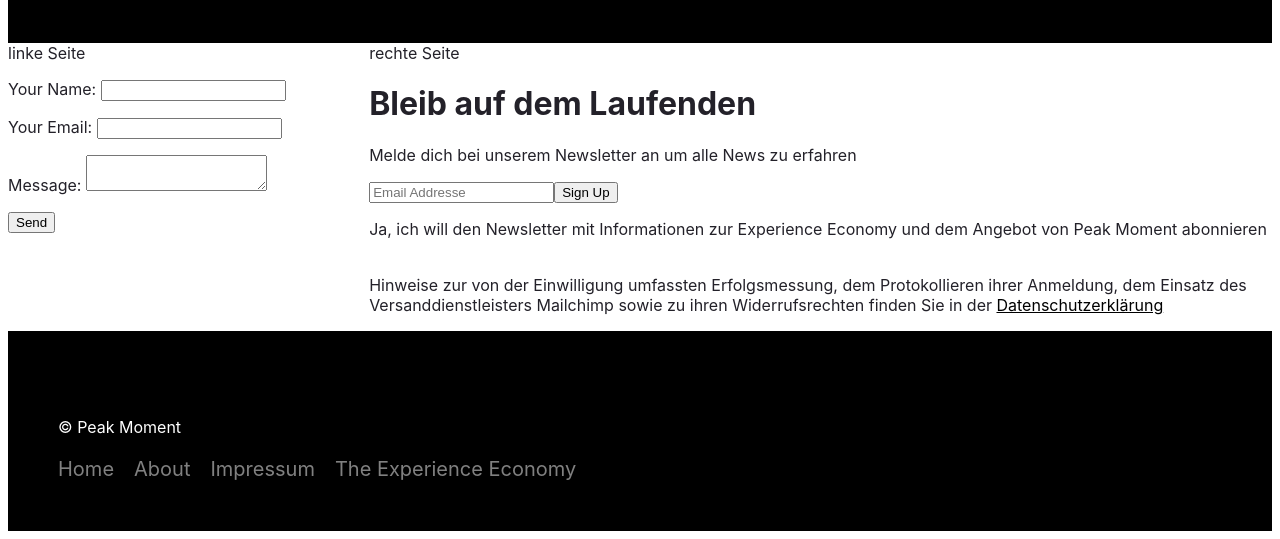
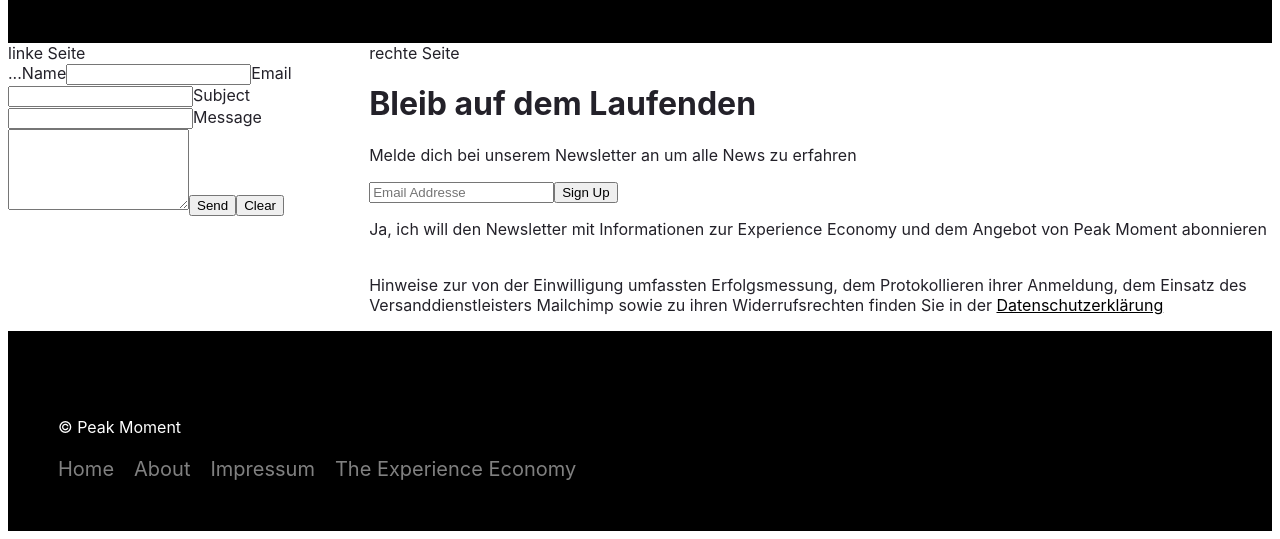
Before and after one commit to FlorianMerkle/peak-moment, a Gatsby site: page /about in a window 1280 px wide. Shown: the part 265-804 px from the top of the page. Built offline with nearby package versions, Linux system fonts and the light colour scheme; Gatsby itself is replaced by a stand-in of ours.

Commit message:
trouble shoot form

```diff
--- a/src/components/ContactForm.js
+++ b/src/components/ContactForm.js
@@ -2,26 +2,33 @@
 const Newsletter = () => {
   return (
     <div>
-      <form name="contact" method="post">
+      <form
+        method="post"
+        netlify-honeypot="bot-field"
+        data-netlify="true"
+        name="contact"
+      >
+        <input type="hidden" name="bot-field" />
         <input type="hidden" name="form-name" value="contact" />
-        <p>
+        ...
         <label>
-            Your Name: <input type="text" name="name" />
+          Name
+          <input type="text" name="name" id="name" />
         </label>
-        </p>
-        <p>
         <label>
-            Your Email: <input type="email" name="email" />
+          Email
+          <input type="email" name="email" id="email" />
         </label>
-        </p>
-        <p>
         <label>
-            Message: <textarea name="message"></textarea>
+          Subject
+          <input type="text" name="subject" id="subject" />
         </label>
-        </p>
-        <p>
+        <label>
+          Message
+          <textarea name="message" id="message" rows="5" />
+        </label>
         <button type="submit">Send</button>
-        </p>
+        <input type="reset" value="Clear" />
       </form>
     </div>
   );
```
Lines whose indentation alone changed are shown as unchanged.
